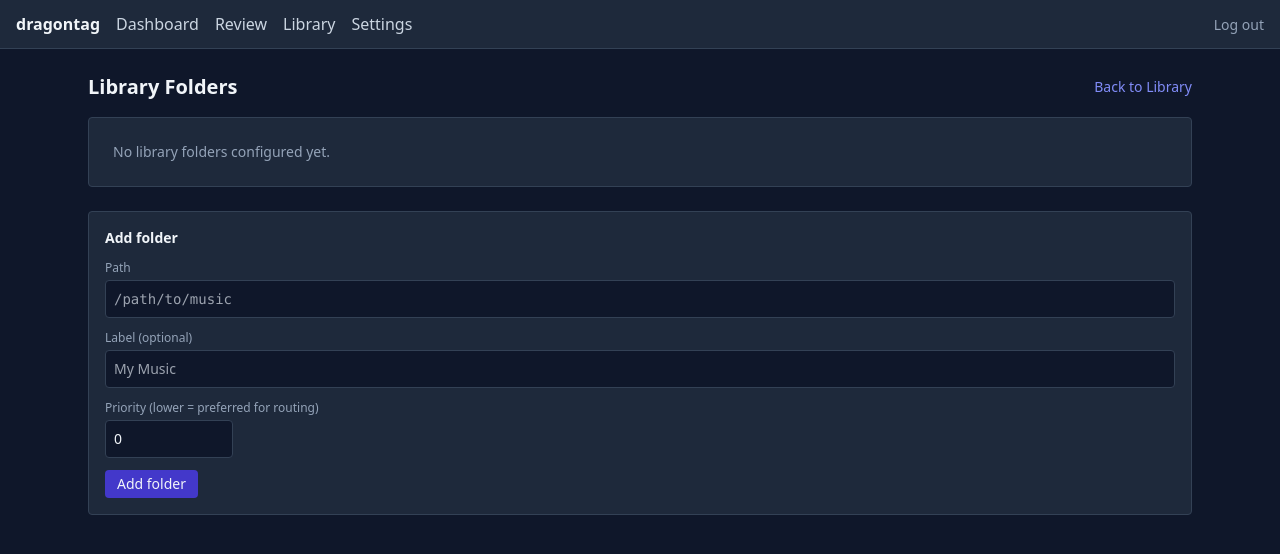
After one commit to chropic/dragontag, a FastAPI app: template dragontag/app/web/templates/library_folders.html in a window 1280 px wide. The commit adds this page. Shown: the top 554 px of the page. Run offline with FastAPI, Linux system fonts and the light colour scheme; the template is opened without the code that fills it, so the values that code supplies are empty; parts of the project's set-up code (start-up, migrations or seed data) failed here and were passed over; some libraries are stand-ins or nearby versions.

Commit message:
feat: tasks 2/7/8 — library DB, organize, bulk-retag
Adds a full music library feature:

- LibraryFolder + Track DB models; Job gains nullable track_id FK
- DB seeds one LibraryFolder from env().library_path on first boot
- existing_tags.read() now exposes track/disc/disc_total fields
- build_destination() accepts optional library_root kwarg
- library/scanner.py: index on-disk files into Track table (daemon thread)
- library/organizer.py: move files to match current path templates
- ingest/bulk.py: enqueue all audio files from any source folder
- pipeline: routes completed jobs through _pick_library_folder() and upserts Track row
- /library browse, /library/tracks HTMX partial, /library/folders CRUD, /library/scan, /library/organize, /library/bulk-retag routes
- Library nav link in base.html; library.html, _library_tracks.html, library_folders.html templates
- TASKS.md and CHANGELOG.md added

Co-Authored-By: Claude Sonnet 4.6 <noreply@anthropic.com>

```diff
--- a/dragontag/app/identify/existing_tags.py
+++ b/dragontag/app/identify/existing_tags.py
@@ -53,5 +53,8 @@ def read(path: Path) -> dict[str, Any]:
     )
     out["mb_track_id"] = first("MUSICBRAINZ_TRACKID", "musicbrainz_trackid")
     out["mb_album_id"] = first("MUSICBRAINZ_ALBUMID", "musicbrainz_albumid")
+    out["track"] = first("TRACKNUMBER", "tracknumber", "track", "TRCK", "trkn")
+    out["disc"] = first("DISCNUMBER", "discnumber", "disc", "TPOS", "disk")
+    out["disc_total"] = first("DISCTOTAL", "TOTALDISCS", "totaldiscs", "disctotal")
 
     return out
--- a/dragontag/app/ingest/pipeline.py
+++ b/dragontag/app/ingest/pipeline.py
@@ -25,7 +25,7 @@ from pathlib import Path
 
 from sqlmodel import select
 
-from ..config import settings
+from ..config import env, settings
 from ..db import session
 from ..identify import acoustid as acid
 from ..identify import existing_tags, filename_parse
@@ -291,7 +291,8 @@ def _commit_tag_path(s, job: Job, src: Path, tags, *, score: float) -> None:
     s.add(job)
     s.commit()
 
-    dest = build_destination(tags, src.suffix)
+    lib_root = _pick_library_folder()
+    dest = build_destination(tags, src.suffix, library_root=lib_root)
     result = move(src, dest, overwrite=False)
     if not result.moved and result.conflict:
         # Don't auto-overwrite — kick to review so the user decides.
@@ -315,10 +316,76 @@ def _commit_tag_path(s, job: Job, src: Path, tags, *, score: float) -> None:
             new_width=cover.width,
         )
 
+    track = _upsert_track(s, dest, tags, lib_root)
+    job.track_id = track.id
     _set(job, status=JobStatus.done, destination_path=str(dest))
     _append_log(job, f"Done -> {dest}")
     s.add(job)
     s.commit()
+
+
+def _pick_library_folder() -> Path:
+    """Return the path of the first enabled LibraryFolder (by priority, then id).
+
+    Falls back to env().library_path if the table is somehow empty — this
+    should not happen after the DB seed in db.py, but guards against it.
+    """
+    from ..models import LibraryFolder
+    with session() as s:
+        folder = s.exec(
+            select(LibraryFolder)
+            .where(LibraryFolder.enabled == True)  # noqa: E712
+            .order_by(LibraryFolder.priority, LibraryFolder.id)
+        ).first()
+    return Path(folder.path) if folder else env().library_path
+
+
+def _upsert_track(s, dest: Path, tags, lib_root: Path):
+    """Create or update the Track row for a successfully moved file."""
+    from ..models import LibraryFolder, Track
+    from datetime import datetime as _dt
+
+    folder_row = s.exec(
+        select(LibraryFolder).where(LibraryFolder.path == str(lib_root))
+    ).first()
+    folder_id = folder_row.id if folder_row else None
+
+    now = _dt.utcnow()
+    existing = s.exec(select(Track).where(Track.path == str(dest))).first()
+    if existing:
+        existing.library_folder_id = folder_id
+        existing.title = tags.title
+        existing.artist = tags.artist_display
+        existing.album = tags.album
+        existing.album_artist = tags.album_artist_display
+        existing.track_num = tags.track
+        existing.disc_num = tags.disc
+        existing.mb_track_id = tags.mb_track_id
+        existing.mb_album_id = tags.mb_album_id
+        existing.last_seen = now
+        s.add(existing)
+        s.commit()
+        s.refresh(existing)
+        return existing
+
+    track = Track(
+        path=str(dest),
+        library_folder_id=folder_id,
+        title=tags.title,
+        artist=tags.artist_display,
+        album=tags.album,
+        album_artist=tags.album_artist_display,
+        track_num=tags.track,
+        disc_num=tags.disc,
+        mb_track_id=tags.mb_track_id,
+        mb_album_id=tags.mb_album_id,
+        indexed_at=now,
+        last_seen=now,
+    )
+    s.add(track)
+    s.commit()
+    s.refresh(track)
+    return track
 
 
 def _tags_to_dict(tags) -> dict:
--- a/dragontag/app/main.py
+++ b/dragontag/app/main.py
@@ -16,6 +16,7 @@ Routes are grouped:
 from __future__ import annotations
 
 import logging
+import threading
 from pathlib import Path
 
 from fastapi import Depends, FastAPI, Form, HTTPException, Request, UploadFile
@@ -31,7 +32,7 @@ from .db import session
 from .identify import musicbrainz as mbq
 from .ingest import pipeline, uploads, watcher
 from .library.mover import move
-from .models import Job, JobStatus
+from .models import Job, JobStatus, LibraryFolder, Track
 
 logging.basicConfig(level=logging.INFO)
 
@@ -298,3 +299,119 @@ def settings_update(
     }
     store().update(patch)
     return RedirectResponse("/settings", status_code=303)
+
+
+# ---------------------------------------------------------------------------
+# Library
+# ---------------------------------------------------------------------------
+
+
+@app.get("/library", response_class=HTMLResponse)
+def library(request: Request, _: None = Depends(require_auth), folder_id: int | None = None, q: str = ""):
+    with session() as s:
+        folders = s.exec(select(LibraryFolder).order_by(LibraryFolder.priority, LibraryFolder.id)).all()
+        active_id = folder_id or (folders[0].id if folders else None)
+        tracks = _query_tracks(s, active_id, q)
+    return templates.TemplateResponse(
+        "library.html",
+        {"request": request, "folders": folders, "active_id": active_id, "tracks": tracks, "q": q},
+    )
+
+
+@app.get("/library/tracks", response_class=HTMLResponse)
+def library_tracks(request: Request, _: None = Depends(require_auth), folder_id: int | None = None, q: str = ""):
+    """HTMX partial: filtered track table."""
+    with session() as s:
+        tracks = _query_tracks(s, folder_id, q)
+    return templates.TemplateResponse("_library_tracks.html", {"request": request, "tracks": tracks})
+
+
+def _query_tracks(s, folder_id: int | None, q: str) -> list:
+    stmt = select(Track)
+    if folder_id is not None:
+        stmt = stmt.where(Track.library_folder_id == folder_id)
+    if q:
+        like = f"%{q}%"
+        from sqlalchemy import or_
+        stmt = stmt.where(
+            or_(Track.title.ilike(like), Track.artist.ilike(like), Track.album.ilike(like))
+        )
+    stmt = stmt.order_by(Track.album, Track.disc_num, Track.track_num, Track.title)
+    return s.exec(stmt).all()
+
+
+@app.get("/library/folders", response_class=HTMLResponse)
+def library_folders(request: Request, _: None = Depends(require_auth)):
+    with session() as s:
+        folders = s.exec(select(LibraryFolder).order_by(LibraryFolder.priority, LibraryFolder.id)).all()
+    return templates.TemplateResponse("library_folders.html", {"request": request, "folders": folders})
+
+
+@app.post("/library/folders")
+def library_folders_add(
+    request: Request,
+    _: None = Depends(require_auth),
+    path: str = Form(...),
+    label: str = Form(""),
+    priority: int = Form(0),
+):
+    with session() as s:
+        s.add(LibraryFolder(path=path.strip(), label=label.strip(), priority=priority))
+        s.commit()
+    return RedirectResponse("/library/folders", status_code=303)
+
+
+@app.post("/library/folders/{folder_id}/delete")
+def library_folders_delete(folder_id: int, request: Request, _: None = Depends(require_auth)):
+    with session() as s:
+        f = s.get(LibraryFolder, folder_id)
+        if f:
+            s.delete(f)
+            s.commit()
+    return RedirectResponse("/library/folders", status_code=303)
+
+
+@app.post("/library/scan")
+def library_scan(request: Request, _: None = Depends(require_auth), folder_id: int = Form(...)):
+    with session() as s:
+        f = s.get(LibraryFolder, folder_id)
+        if not f:
+            raise HTTPException(404)
+        folder_path, fid = Path(f.path), f.id
+
+    def _run():
+        from .library.scanner import scan_folder
+        scan_folder(folder_path, fid)
+
+    threading.Thread(target=_run, daemon=True, name="scanner").start()
+    return RedirectResponse("/library", status_code=303)
+
+
+@app.post("/library/organize")
+def library_organize(request: Request, _: None = Depends(require_auth), folder_id: int = Form(...)):
+    with session() as s:
+        f = s.get(LibraryFolder, folder_id)
+        if not f:
+            raise HTTPException(404)
+        fid = f.id
+
+    def _run():
+        from .library.organizer import organize_folder
+        organize_folder(fid)
+
+    threading.Thread(target=_run, daemon=True, name="organizer").start()
+    return RedirectResponse("/library", status_code=303)
+
+
+@app.post("/library/bulk-retag")
+def library_bulk_retag(
+    request: Request,
+    _: None = Depends(require_auth),
+    source_path: str = Form(...),
+):
+    from .ingest.bulk import enqueue_folder
+    try:
+        enqueue_folder(Path(source_path.strip()))
+    except ValueError as e:
+        raise HTTPException(400, str(e))
+    return RedirectResponse("/", status_code=303)
--- a/dragontag/app/web/templates/base.html
+++ b/dragontag/app/web/templates/base.html
@@ -13,6 +13,7 @@
     <a href="/" class="font-semibold">dragontag</a>
     <a href="/" class="text-slate-300 hover:text-white">Dashboard</a>
     <a href="/review" class="text-slate-300 hover:text-white">Review</a>
+    <a href="/library" class="text-slate-300 hover:text-white">Library</a>
     <a href="/settings" class="text-slate-300 hover:text-white">Settings</a>
     <form action="/logout" method="post" class="ml-auto">
       <button class="text-slate-400 hover:text-white text-sm">Log out</button>
--- /dev/null
+++ b/dragontag/app/web/templates/library_folders.html
@@ -0,0 +1,68 @@
+{% extends "base.html" %}
+{% block title %}Library Folders — dragontag{% endblock %}
+{% block content %}
+<div class="flex items-center justify-between mb-4">
+  <h2 class="text-xl font-semibold">Library Folders</h2>
+  <a href="/library" class="text-sm text-indigo-400 hover:text-indigo-300">Back to Library</a>
+</div>
+
+{% if folders %}
+<div class="bg-slate-800 rounded border border-slate-700 mb-6">
+  <table class="w-full text-sm">
+    <thead>
+      <tr class="text-left text-slate-400 border-b border-slate-700">
+        <th class="px-4 py-2">Path</th>
+        <th class="px-4 py-2">Label</th>
+        <th class="px-4 py-2">Priority</th>
+        <th class="px-4 py-2">Enabled</th>
+        <th class="px-4 py-2"></th>
+      </tr>
+    </thead>
+    <tbody>
+      {% for f in folders %}
+      <tr class="border-b border-slate-700 hover:bg-slate-700">
+        <td class="px-4 py-2 font-mono text-xs text-slate-300">{{ f.path }}</td>
+        <td class="px-4 py-2 text-slate-300">{{ f.label or "—" }}</td>
+        <td class="px-4 py-2 text-slate-400">{{ f.priority }}</td>
+        <td class="px-4 py-2 text-slate-400">{{ "Yes" if f.enabled else "No" }}</td>
+        <td class="px-4 py-2 text-right">
+          <form method="post" action="/library/folders/{{ f.id }}/delete">
+            <button class="text-xs text-red-400 hover:text-red-300"
+                    onclick="return confirm('Remove this folder record? Files on disk are not deleted.')">
+              Remove
+            </button>
+          </form>
+        </td>
+      </tr>
+      {% endfor %}
+    </tbody>
+  </table>
+</div>
+{% else %}
+<div class="bg-slate-800 p-6 rounded border border-slate-700 text-slate-400 text-sm mb-6">
+  No library folders configured yet.
+</div>
+{% endif %}
+
+<div class="bg-slate-800 p-4 rounded border border-slate-700">
+  <h3 class="font-semibold text-sm mb-3">Add folder</h3>
+  <form method="post" action="/library/folders" class="space-y-3">
+    <div>
+      <label class="block text-xs text-slate-400 mb-1">Path</label>
+      <input type="text" name="path" required placeholder="/path/to/music"
+             class="w-full p-2 rounded bg-slate-900 border border-slate-700 text-sm font-mono">
+    </div>
+    <div>
+      <label class="block text-xs text-slate-400 mb-1">Label (optional)</label>
+      <input type="text" name="label" placeholder="My Music"
+             class="w-full p-2 rounded bg-slate-900 border border-slate-700 text-sm">
+    </div>
+    <div>
+      <label class="block text-xs text-slate-400 mb-1">Priority (lower = preferred for routing)</label>
+      <input type="number" name="priority" value="0"
+             class="w-32 p-2 rounded bg-slate-900 border border-slate-700 text-sm">
+    </div>
+    <button class="px-3 py-1 rounded bg-indigo-700 hover:bg-indigo-600 text-sm">Add folder</button>
+  </form>
+</div>
+{% endblock %}
```
Also changed, not shown: TASKS.md (added, +60 -0 lines), dragontag/app/db.py (+16 -1 lines), dragontag/app/ingest/bulk.py (added, +42 -0 lines), dragontag/app/library/organizer.py (added, +91 -0 lines), dragontag/app/library/paths.py (+13 -3 lines), dragontag/app/library/scanner.py (added, +94 -0 lines), dragontag/app/models.py (+41 -1 lines), dragontag/app/web/templates/_library_tracks.html (added, +33 -0 lines), dragontag/app/web/templates/library.html (added, +85 -0 lines), CHANGELOG.md (added).
